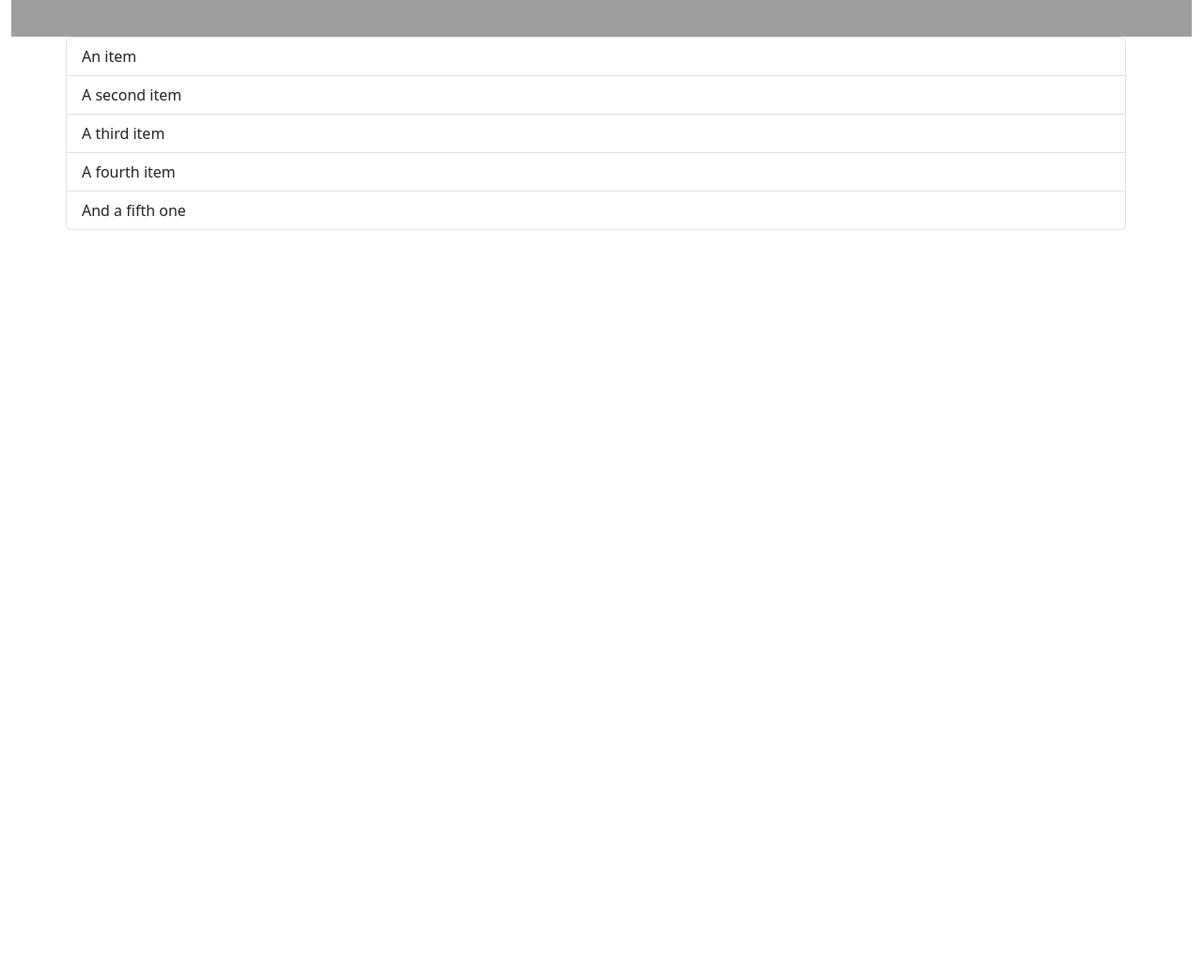
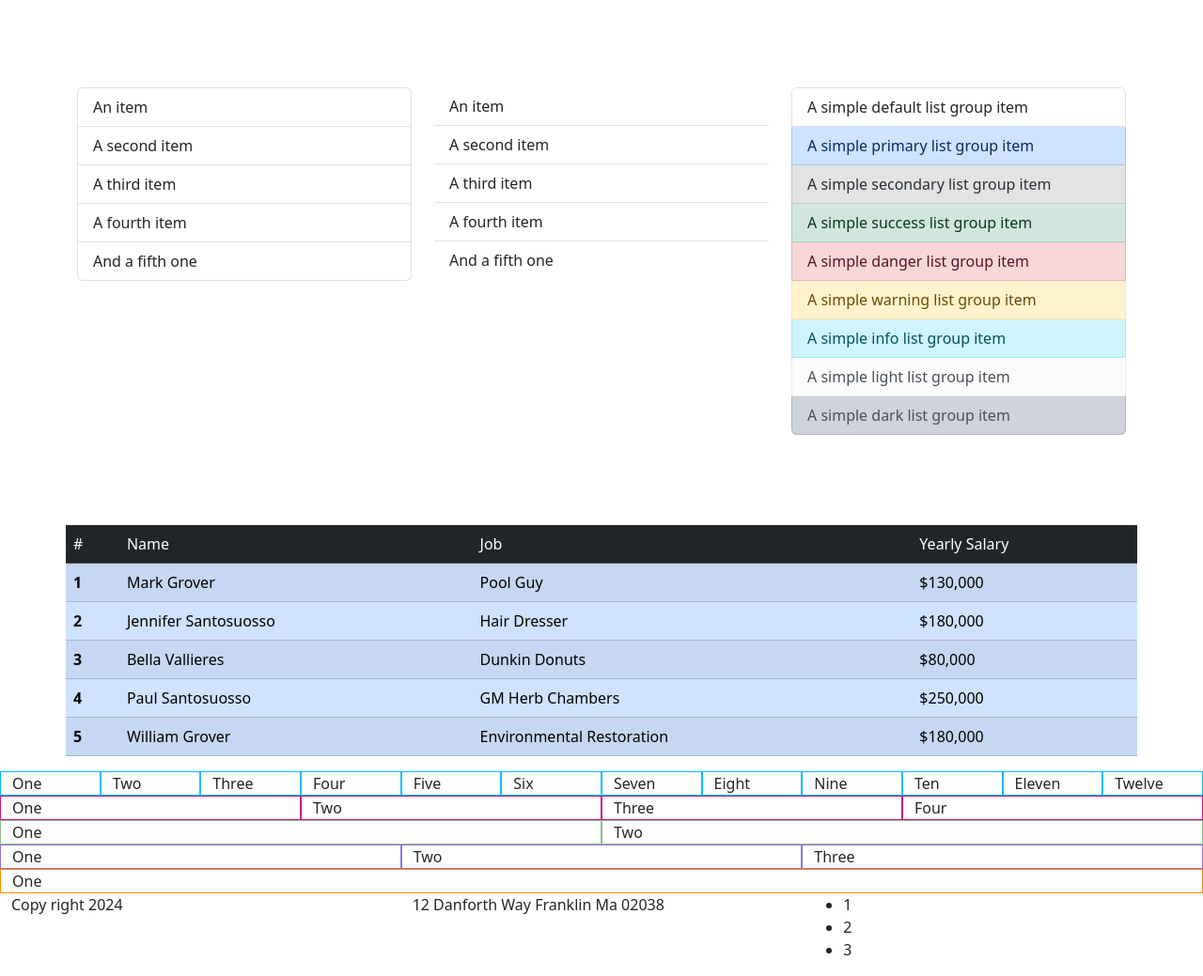
Before and after one commit to love4code/webpack-starter-2024, a website built with webpack: page dist/index.html in a window 1280 px wide. Shown: the part 724-1763 px from the top of the page at 94% size. Before the commit the page ends 969 px from the top, so only its background shows below. Built offline with nearby package versions, Linux system fonts and the light colour scheme; grey boxes are pictures that could not be loaded.

Commit message:
forgot to run build command

```diff
--- a/dist/index.html
+++ b/dist/index.html
@@ -48,12 +48,12 @@
       <div id="carouselExample" class="carousel slide">
         <div class="carousel-inner">
           <div class="carousel-item active">
-            <img src="https://placekitten.com/640/360" class="d-block w-100" alt="...">
+            <img src="https://placekitten.com/680/360" class="d-block w-100" alt="...">
           </div>
           <div class="carousel-item">
-            <img src="https://placekitten.com/640/360" class="d-block w-100" alt="...">
+            <img src="https://placekitten.com/680/360" class="d-block w-100" alt="...">
           </div>
-          <div class="https://placekitten.com/640/360" class="d-block w-100" alt="...">
+          <div class="https://placekitten.com/680/360" class="d-block w-100" alt="...">
           </div>
         </div>
         <button class="carousel-control-prev" type="button" data-bs-target="#carouselExample" data-bs-slide="prev">
@@ -69,6 +69,12 @@
   </div>
   <div class="container">
     <div class="row">
+      <div class="divider" style="margin-top: 3rem; margin-bottom: 3rem;"></div>
+    </div>
+  </div>
+<div class="container">
+  <div class="row">
+    <div class="col-4">
       <ul class="list-group">
         <li class="list-group-item">An item</li>
         <li class="list-group-item">A second item</li>
@@ -77,6 +83,184 @@
         <li class="list-group-item">And a fifth one</li>
       </ul>
     </div>
+    <div class="col-4">
+      <ul class="list-group list-group-flush">
+        <li class="list-group-item">An item</li>
+        <li class="list-group-item">A second item</li>
+        <li class="list-group-item">A third item</li>
+        <li class="list-group-item">A fourth item</li>
+        <li class="list-group-item">And a fifth one</li>
+      </ul>
     </div>
+    <div class="col-4">
+      <ul class="list-group">
+        <li class="list-group-item">A simple default list group item</li>
+
+        <li class="list-group-item list-group-item-primary">A simple primary list group item</li>
+        <li class="list-group-item list-group-item-secondary">A simple secondary list group item</li>
+        <li class="list-group-item list-group-item-success">A simple success list group item</li>
+        <li class="list-group-item list-group-item-danger">A simple danger list group item</li>
+        <li class="list-group-item list-group-item-warning">A simple warning list group item</li>
+        <li class="list-group-item list-group-item-info">A simple info list group item</li>
+        <li class="list-group-item list-group-item-light">A simple light list group item</li>
+        <li class="list-group-item list-group-item-dark">A simple dark list group item</li>
+      </ul>
+    </div>
+
+  </div>
+</div>
+  <div class="container">
+    <div class="row">
+      <div class="divider" style="margin-top: 3rem; margin-bottom: 3rem;"></div>
+    </div>
+  </div>
+<div class="container">
+  <div class="row">
+    <table class="table table-primary table-striped">
+      <thead class="table-dark">
+        <tr>
+          <td>
+            #
+          </td>
+          <td>
+            Name
+          </td>
+          <td>
+            Job
+          </td>
+          <td>
+            Yearly Salary
+          </td>
+        </tr>
+      </thead>
+      <tbody>
+        <tr>
+          <th>
+            1
+          </th>
+          <td>
+            Mark Grover
+          </td>
+          <td>
+            Pool Guy
+          </td>
+          <td>
+            $130,000
+          </td>
+        </tr>
+        <tr>
+          <th>
+            2
+          </th>
+          <td>
+            Jennifer Santosuosso
+          </td>
+          <td>
+            Hair Dresser
+          </td>
+          <td>
+            $180,000
+          </td>
+        </tr>
+        <tr>
+          <th>
+            3
+          </th>
+          <td>
+            Bella Vallieres
+          </td>
+          <td>
+            Dunkin Donuts
+          </td>
+          <td>
+            $80,000
+          </td>
+        </tr>
+        <tr>
+          <th>
+            4
+          </th>
+          <td>
+            Paul Santosuosso
+          </td>
+          <td>
+            GM Herb Chambers
+          </td>
+          <td>
+            $250,000
+          </td>
+        </tr>
+        <tr>
+          <th>
+            5
+          </th>
+          <td>
+            William Grover
+          </td>
+          <td>
+            Environmental Restoration
+          </td>
+          <td>
+            $180,000
+          </td>
+        </tr>
+      </tbody>
+
+    </table>
+
+  </div>
+</div>
+  <div class="container-fluid">
+    <div class="row">
+      <div class="col-sm-12 col-md-4 col-lg-1" style="border: 1px solid deepskyblue">One</div>
+      <div class="col-sm-12 col-md-4 col-lg-1" style="border: 1px solid deepskyblue">Two</div>
+      <div class="col-sm-12 col-md-4 col-lg-1" style="border: 1px solid deepskyblue">Three</div>
+      <div class="col-sm-12 col-md-4 col-lg-1" style="border: 1px solid deepskyblue">Four</div>
+      <div class="col-sm-12 col-md-4 col-lg-1" style="border: 1px solid deepskyblue">Five</div>
+      <div class="col-sm-12 col-md-4 col-lg-1" style="border: 1px solid deepskyblue">Six</div>
+      <div class="col-sm-12 col-md-4 col-lg-1" style="border: 1px solid deepskyblue">Seven</div>
+      <div class="col-sm-12 col-md-4 col-lg-1" style="border: 1px solid deepskyblue">Eight</div>
+      <div class="col-sm-12 col-md-4 col-lg-1" style="border: 1px solid deepskyblue">Nine</div>
+      <div class="col-sm-12 col-md-4 col-lg-1" style="border: 1px solid deepskyblue">Ten</div>
+      <div class="col-sm-12 col-md-4 col-lg-1" style="border: 1px solid deepskyblue">Eleven</div>
+      <div class="col-sm-12 col-md-4 col-lg-1" style="border: 1px solid deepskyblue">Twelve</div>
+    </div>
+    <div class="row">
+      <div class="col-md-3" style="border: 1px solid mediumvioletred">One</div>
+      <div class="col-md-3" style="border: 1px solid mediumvioletred">Two</div>
+      <div class="col-md-3" style="border: 1px solid mediumvioletred">Three</div>
+      <div class="col-md-3" style="border: 1px solid mediumvioletred">Four</div>
+    </div>
+    <div class="row">
+      <div class="col-6" style="border:1px solid darkseagreen">One</div>
+      <div class="col-6" style="border:1px solid darkseagreen">Two</div>
+    </div>
+    <div class="row">
+      <div class="col-4" style="border: 1px solid mediumpurple">One</div>
+      <div class="col-4" style="border: 1px solid mediumpurple">Two</div>
+      <div class="col-4" style="border: 1px solid mediumpurple">Three</div>
+    </div>
+    <div class="row">
+      <div class="col" style="border: 1px solid darkorange">
+        One
+      </div>
+    </div>
+  </div>
+  <footer>
+    <div class="container-fluid">
+      <div class="row">
+        <div class="col-4">Copy right 2024</div>
+        <div class="col-4"><address>12 Danforth Way
+                                    Franklin Ma 02038</address></div>
+        <div class="col-4">
+          <ul>
+            <li>1</li>
+            <li>2</li>
+            <li>3</li>
+          </ul>
+        </div>
+      </div>
+    </div>
+  </footer>
   </body>
 </html>
```
Lines whose indentation alone changed are shown as unchanged.
